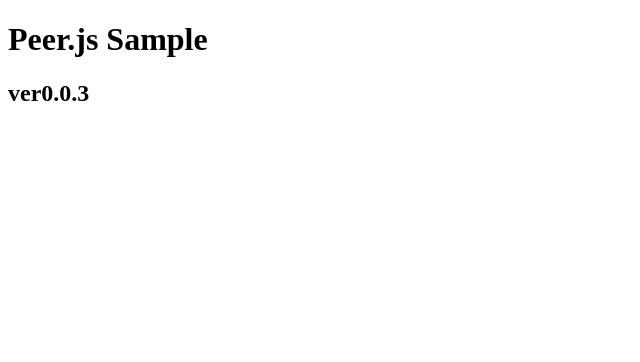
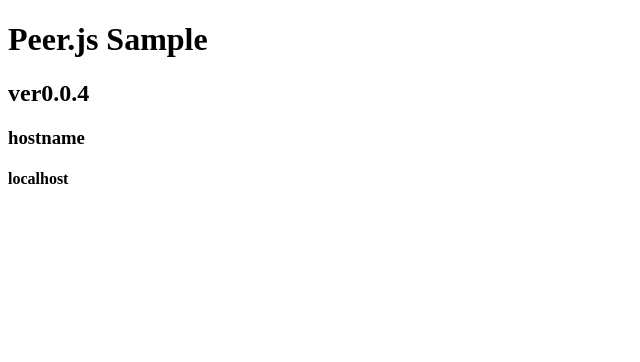
Before and after one commit to taroyanaka/peerjs_webrtc, a website: page client1.html in a window 1280 px wide. Shown: the whole page, without its empty margins (0-640 px from the left). Drawn offline with Linux system fonts and the light colour scheme.

Commit message:
anyway From Mac

```diff
--- a/client1.html
+++ b/client1.html
@@ -14,7 +14,8 @@
 <body>
 
   <h1>Peer.js Sample</h1>
-  <h2>ver0.0.3</h2>
+  <h2>ver0.0.4</h2>
+  <h3>hostname</h3><h4></h4>
   <div class="result"></div>
 
   <button id="answer_call" style="display: none;" onclick="answer_call()">Answer Call</button>
@@ -25,6 +26,9 @@
   <script>
 
 const HOST = window.location.hostname === "taroyanaka.github.io" ? "married-wandering-passenger.glitch.me" : "localhost";
+// h4にhostnameを表示
+document.querySelector('h4').textContent = HOST;
+
 // const HOST = 'localhost';
 // const PORT = 443;
 const PORT = 3000;
```
Also changed, not shown: client2.html (+4 -1 lines).
